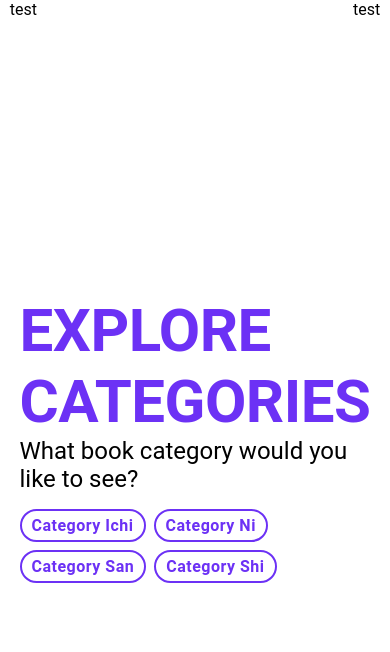
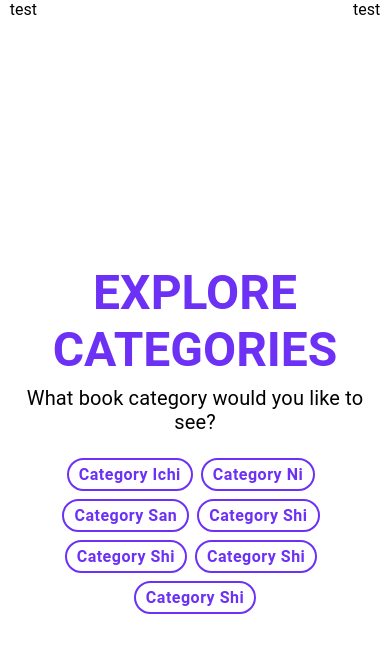
Before and after one commit to verm024/b3k3n-deall, a React (Create React App) app: page / in a window 390 px wide. Shown: the top 652 px of the page. Built offline with nearby package versions, Linux system fonts and the light colour scheme.

Commit message:
Add Responsive for Home Page

```diff
--- a/src/components/atom/Container/Container.tsx
+++ b/src/components/atom/Container/Container.tsx
@@ -12,6 +12,7 @@ interface ContainerProps {
   height?: string;
   margin?: string;
   padding?: string;
+  textAlign?: string;
 }
 
 const ContainerDiv = styled.div<ContainerProps>`
@@ -23,6 +24,7 @@ const ContainerDiv = styled.div<ContainerProps>`
   margin: ${({ margin }) => margin || "0"};
   padding: ${({ padding }) => padding || "0"};
   flex-direction: ${({ flexDirection }) => flexDirection || "row"};
+  text-align: ${({ textAlign }) => textAlign || "left"};
 `;
 
 const Container = ({ children, ...rest }: ContainerProps) => {
--- a/src/components/atom/Text/Text.tsx
+++ b/src/components/atom/Text/Text.tsx
@@ -13,6 +13,7 @@ interface TextProps {
   bold?: boolean;
   color?: string;
   italic?: boolean;
+  textAlign?: string;
 }
 
 function getMainStyles() {
@@ -21,6 +22,7 @@ function getMainStyles() {
     font-weight: ${({ bold }) => (bold ? "bold" : "normal")};
     ${({ color }) => `color: ${color};`}
     ${({ italic }) => italic && "font-style: italic;"}
+    ${({ textAlign }) => `text-align: ${textAlign};`}
   `;
 }
 
@@ -138,6 +140,7 @@ const Text = ({
   bold = false,
   color = "black",
   italic = false,
+  textAlign = "left",
 }: TextProps) => {
   const tag = getElementTag(textType);
   const ChosenTextElement = textElements[tag as Capitalize<Tag>];
@@ -148,6 +151,7 @@ const Text = ({
       color={color}
       textType={textType}
       italic={italic}
+      textAlign={textAlign}
     >
       {children}
     </ChosenTextElement>
--- a/src/pages/Home/Home.tsx
+++ b/src/pages/Home/Home.tsx
@@ -4,8 +4,11 @@ import { useNavigate } from "react-router-dom";
 import { Text, Container, Spacer } from "../../components/atom";
 import { Tag } from "../../components/molecules";
 
+import { useResponsive } from "../../hooks";
+
 const Home = () => {
   const navigate = useNavigate();
+  const { isMobile } = useResponsive();
 
   const categories = [
     {
@@ -24,6 +27,18 @@ const Home = () => {
       id: "4",
       name: "Category Shi",
     },
+    {
+      id: "5",
+      name: "Category Shi",
+    },
+    {
+      id: "6",
+      name: "Category Shi",
+    },
+    {
+      id: "7",
+      name: "Category Shi",
+    },
   ];
   return (
     <Container
@@ -33,14 +48,26 @@ const Home = () => {
       height="100vh"
       flexDirection="column"
     >
-      <Text textType="h2" color="#6c31f5" bold>
+      <Text
+        textType={isMobile ? "h3" : "h2"}
+        color="#6c31f5"
+        bold
+        textAlign={isMobile ? "center" : "left"}
+      >
         EXPLORE CATEGORIES
       </Text>
-      <Text textType="h5">What book category would you like to see?</Text>
-      <Spacer size={12} />
-      <Container>
+      <Spacer size={8} />
+      <Text
+        textType={isMobile ? "h6" : "h5"}
+        textAlign={isMobile ? "center" : "left"}
+      >
+        What book category would you like to see?
+      </Text>
+      <Spacer size={20} />
+      <Container textAlign={isMobile ? "center" : "left"}>
         {categories.map((category, index) => (
           <>
+            {index > 0 && <Spacer size={4} inline />}
             <Tag
               cursor="pointer"
               key={category.id}
@@ -51,7 +78,7 @@ const Home = () => {
             >
               {category.name}
             </Tag>
-            {index < categories.length - 1 && <Spacer size={8} inline />}
+            {index < categories.length - 1 && <Spacer size={4} inline />}
           </>
         ))}
       </Container>
```
